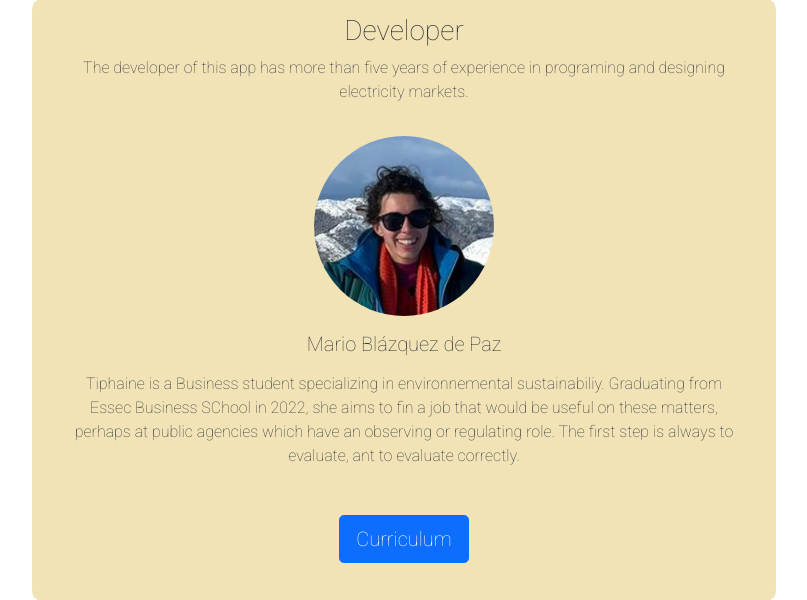
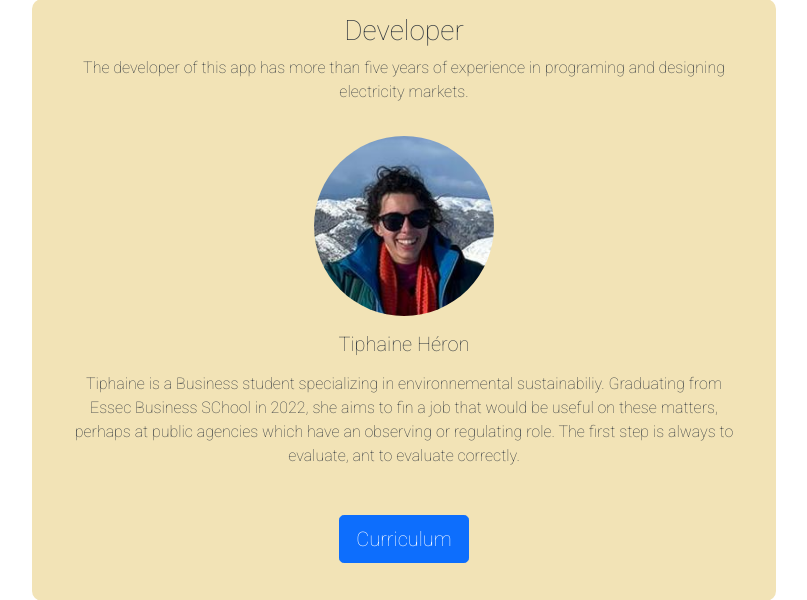
Before and after one commit to Tiphaine613/ENE425-2022-app-Tiphaine, a Flask app: page / in a window 1280 px wide. Shown: the part 558-1158 px from the top of the page, without its empty margins (236-1043 px from the left). Run offline with Flask 2, Linux system fonts and the light colour scheme; some libraries are stand-ins or nearby versions.

Commit message:
Update home.html

```diff
--- a/templates/home.html
+++ b/templates/home.html
@@ -51,7 +51,7 @@
                              class="rounded-circle w-50 mb-3"
                              alt="", style="max-width: 180px; max-height: 180px"
                         />
-                        <h5 class="card-title mb-3">Mario Blázquez de Paz</h5>
+                        <h5 class="card-title mb-3">Tiphaine Héron</h5>
                         <p class="card-text">Tiphaine is a Business student specializing in environnemental sustainabiliy.
                             Graduating from Essec Business SChool in 2022, she aims to fin a job
                             that would be useful on these matters, perhaps at public agencies
```
